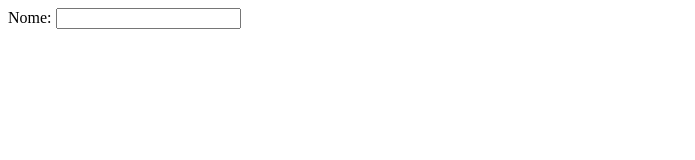
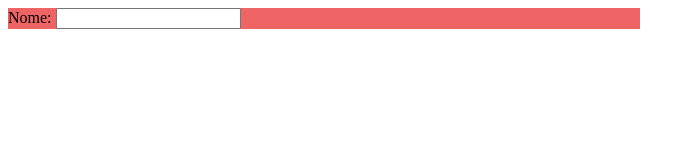
Before and after one commit to InsoniaBR/ProjetoHTML, a plain HTML site: page index.html in a window 1280 px wide. Shown: the whole page, without its empty margins (0-695 px from the left). Drawn offline with Linux system fonts and the light colour scheme.

Commit message:
Adicionado cor de fundo e largura no Main.

```diff
--- a/index.html
+++ b/index.html
@@ -1,10 +1,14 @@
 <!DOCTYPE html>
 <html lang="en">
+
 <head>
     <meta charset="UTF-8">
     <meta name="viewport" content="width=device-width, initial-scale=1.0">
     <title>Document</title>
+
+    <link rel="stylesheet" href="style.css">
 </head>
+
 <body>
     <main>
         <form action="">
@@ -13,4 +17,5 @@
         </form>
     </main>
 </body>
+
 </html>
--- /dev/null
+++ b/style.css
@@ -0,0 +1,5 @@
+main {
+    background-color: rgba(233, 44, 44, 0.733);
+    width: 50%;
+
+}
```
